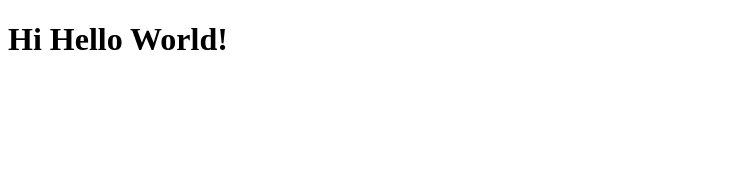
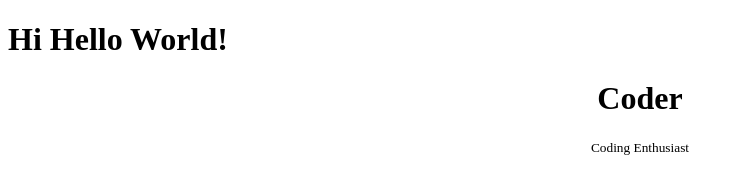
Before and after one commit to pcbagali76/Hello-World, a plain HTML site: page index.html in a window 1280 px wide. Shown: the whole page, without its empty margins (0-743 px from the left). Drawn offline with Linux system fonts and the light colour scheme.

Commit message:
Update index.html

```diff
--- a/index.html
+++ b/index.html
@@ -5,5 +5,7 @@
     </head>
     <body>
         <h1>Hi Hello World!</h1>
+         <h1 style = "text-align:center">Coder</h1>
+        <p style = "text-align:center"><small> Coding Enthusiast</small></p>
     </body>
 </html>
```
